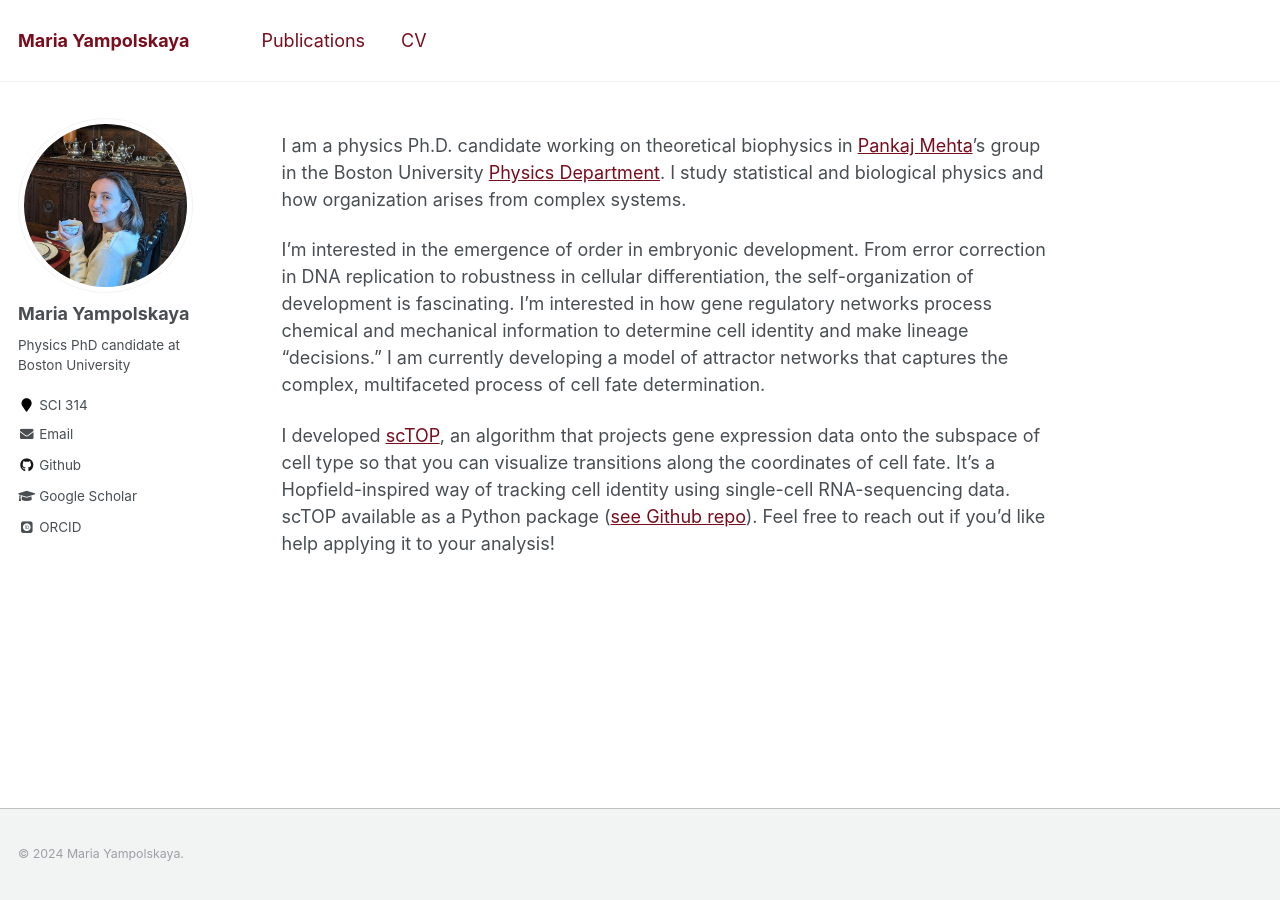
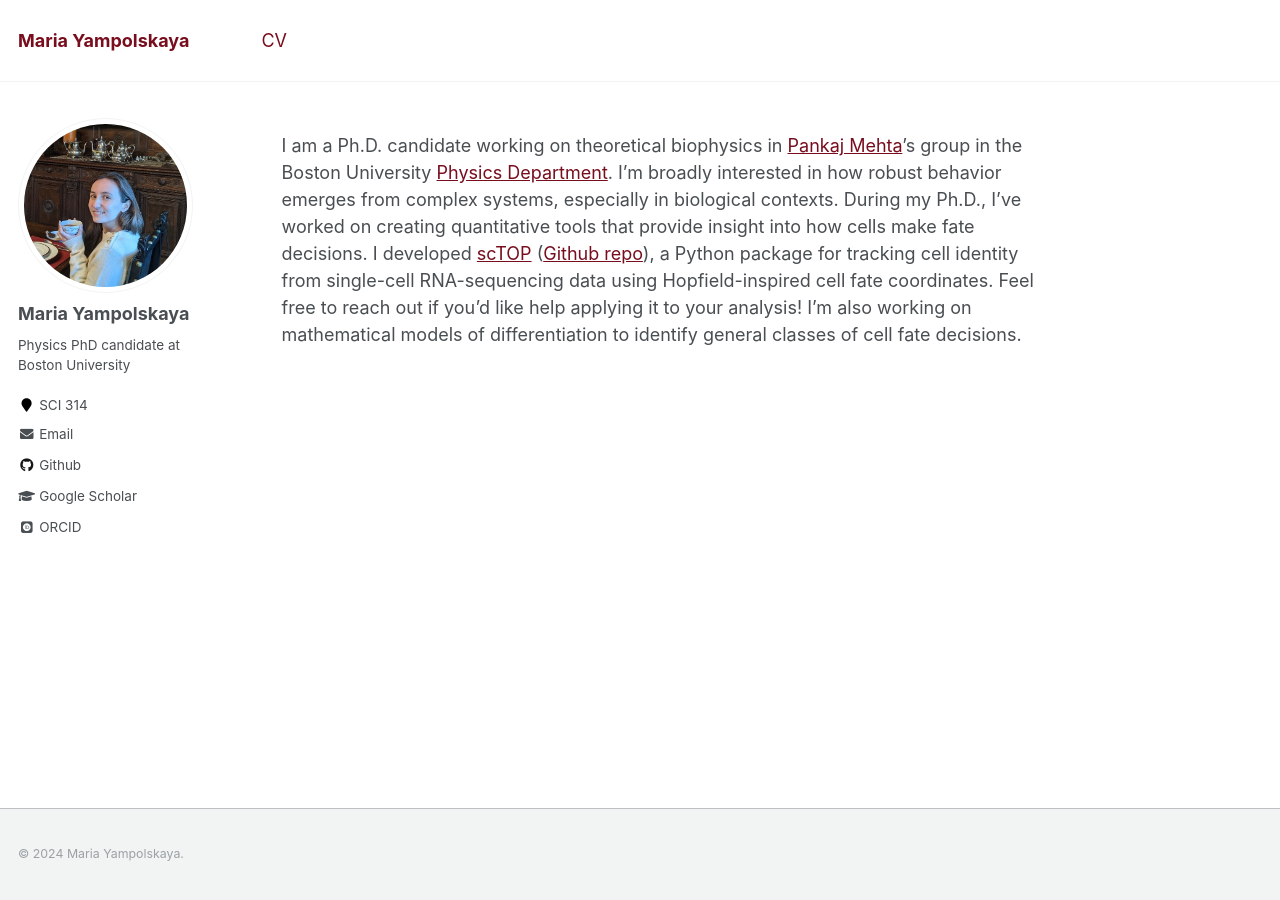
Before and after one commit to maria-yampolskaya/maria-yampolskaya.github.io, a Jekyll site: the page built from _pages/about.md, in a window 1280 px wide. Built offline with Jekyll 4.4.1, drawn with Linux system fonts in a browser that asks for light colours; some web fonts are replaced.

Commit message:
added cv

```diff
--- a/_data/navigation.yml
+++ b/_data/navigation.yml
@@ -1,7 +1,7 @@
 # main links links
 main:
-  - title: "Publications"
-    url: /publications/
+  # - title: "Publications"
+  #   url: /publications/
 
   # - title: "Talks"
   #   url: /talks/
@@ -16,7 +16,7 @@ main:
   #   url: /year-archive/
 
   - title: "CV"
-    url: /cv/
+    url: /files/MYampol_CV.pdf
 
   # - title: "Guide"
   #   url: /markdown/
--- a/_pages/about.md
+++ b/_pages/about.md
@@ -8,8 +8,5 @@ redirect_from:
   - /about.html
 ---
 
-I am a physics Ph.D. candidate working on theoretical biophysics in [Pankaj Mehta](http://physics.bu.edu/~pankajm/)'s group in the Boston University [Physics Department](http://physics.bu.edu/). I study statistical and biological physics and how organization arises from complex systems.
-
-I'm interested in the emergence of order in embryonic development. From error correction in DNA replication to robustness in cellular differentiation, the self-organization of development is fascinating. I’m interested in how gene regulatory networks process chemical and mechanical information to determine cell identity and make lineage “decisions.” I am currently developing a model of attractor networks that captures the complex, multifaceted process of cell fate determination.
-
-I developed [scTOP](https://doi.org/10.1242/dev.201873), an algorithm that projects gene expression data onto the subspace of cell type so that you can visualize transitions along the coordinates of cell fate. It's a Hopfield-inspired way of tracking cell identity using single-cell RNA-sequencing data. scTOP available as a Python package ([see Github repo](https://github.com/Emergent-Behaviors-in-Biology/scTOP/tree/main)). Feel free to reach out if you'd like help applying it to your analysis!
+I am a Ph.D. candidate working on theoretical biophysics in [Pankaj Mehta](http://physics.bu.edu/~pankajm/)'s group in the Boston University [Physics Department](http://physics.bu.edu/). I'm broadly interested in how robust behavior emerges from complex systems, especially in biological contexts. During my Ph.D., I've worked on creating quantitative tools that provide insight into how cells
+make fate decisions. I developed [scTOP](https://doi.org/10.1242/dev.201873) ([Github repo](https://github.com/Emergent-Behaviors-in-Biology/scTOP/tree/main)), a Python package for tracking cell identity from single-cell RNA-sequencing data using Hopfield-inspired cell fate coordinates. Feel free to reach out if you'd like help applying it to your analysis! I'm also working on mathematical models of differentiation to identify general classes of cell fate decisions.
```
Also changed, not shown: 1 other file.
